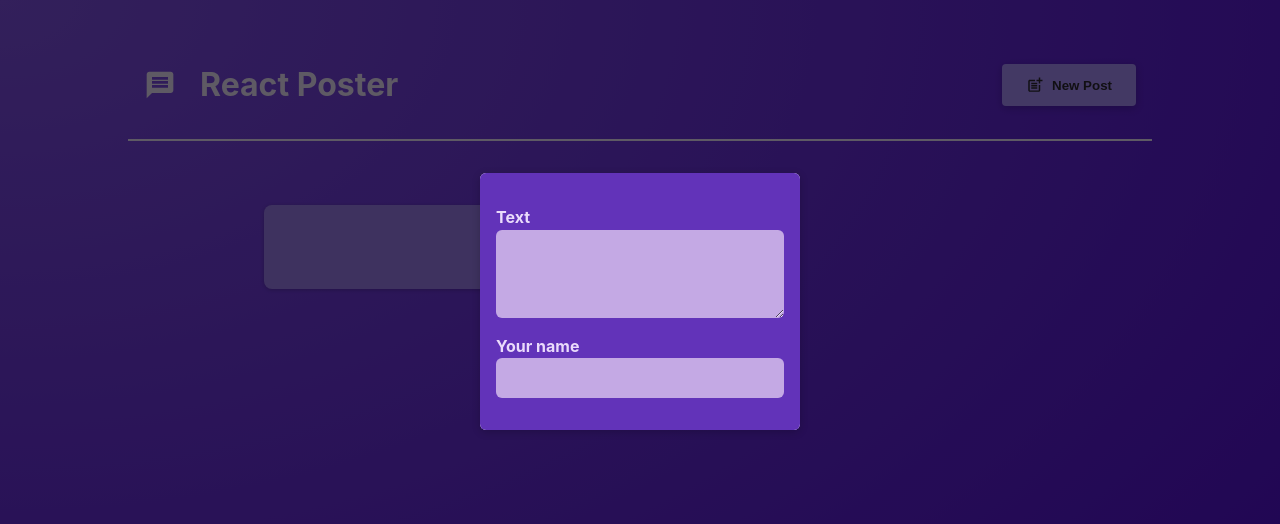
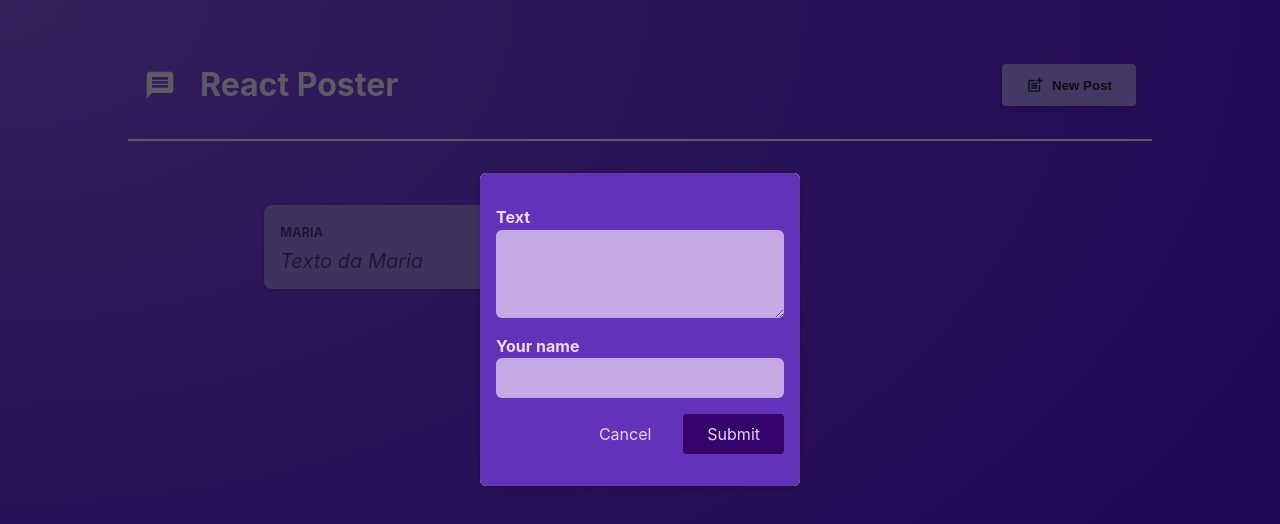
Before and after one commit to vinimari/react-posts, a React (Vite) app: page / in a window 1280 px wide. Both pictures are taken after a click on the button "New Post". Shown: the top 524 px of the page. Built offline with nearby package versions, Linux system fonts and the light colour scheme.

Commit message:
feat: add submit function

```diff
--- a/src/components/NewPost.tsx
+++ b/src/components/NewPost.tsx
@@ -1,21 +1,50 @@
-import { ChangeEventHandler } from "react";
+import { useState } from "react";
 import styles from "./NewPost.module.css";
 
+export type PostData = {
+  enteredAuthor: string;
+  enteredBody: string;
+};
+
 type Props = {
-  onBodyChange: ChangeEventHandler<HTMLTextAreaElement>;
-  onAuthorChange: ChangeEventHandler<HTMLInputElement>;
+  onCancel: () => void;
+  onAddPost: (postData: PostData) => void;
 };
 
 function NewPost(props: Readonly<Props>) {
+  const [enteredBody, setEnteredBody] = useState("");
+  const [enteredAuthor, setEnteredAuthor] = useState("");
+
+  function bodyChangeHandler(event: React.ChangeEvent<HTMLTextAreaElement>) {
+    setEnteredBody(event.target.value);
+  }
+
+  function authorChangeHandler(event: React.ChangeEvent<HTMLInputElement>) {
+    setEnteredAuthor(event.target.value);
+  }
+
+  function submitHandler(event: React.FormEvent<HTMLFormElement>) {
+    event.preventDefault();
+    const postData = { enteredAuthor, enteredBody };
+    props.onAddPost(postData);
+    props.onCancel();
+  }
+
   return (
-    <form className={styles.form}>
+    <form className={styles.form} onSubmit={submitHandler}>
       <p>
         <label htmlFor="body">Text</label>
-        <textarea id="body" required rows={3} onChange={props.onBodyChange} />
+        <textarea id="body" required rows={3} onChange={bodyChangeHandler} />
       </p>
       <p>
         <label htmlFor="name">Your name</label>
-        <input type="text" id="name" required onChange={props.onAuthorChange}/>
+        <input type="text" id="name" required onChange={authorChangeHandler} />
+      </p>
+      <p className={styles.actions}>
+        <button type="button" onClick={props.onCancel}>
+          Cancel
+        </button>
+        <button>Submit</button>
       </p>
     </form>
   );
--- a/src/components/PostsList.tsx
+++ b/src/components/PostsList.tsx
@@ -1,29 +1,24 @@
 import { useState } from "react";
-import NewPost from "./NewPost";
+import NewPost, { PostData } from "./NewPost";
 import Post from "./Post";
 import styles from "./PostsList.module.css";
 import Modal from "./Modal";
 import MainHeader from "./MainHeader";
 
 function PostsList() {
-  const [enteredBody, setEnteredBody] = useState("");
-  const [enteredAuthor, setEnteredAuthor] = useState("");
   const [modalVisible, setModalVisible] = useState(false);
+  const [posts, setPosts] = useState<PostData[]>([]);
 
-  function changeBodyHandler(event: React.ChangeEvent<HTMLTextAreaElement>) {
-    setEnteredBody(event.target.value);
-  }
-
-  function changeAuthorHandler(event: React.ChangeEvent<HTMLInputElement>) {
-    setEnteredAuthor(event.target.value);
-  }
-
-  function hideModalHandler(event: any) {
+  function hideModalHandler() {
     setModalVisible(false);
   }
 
-  function showModalHandler(event: any) {
+  function showModalHandler() {
     setModalVisible(true);
+  }
+
+  function addPostHandler(postData: any) {
+    setPosts((existingPosts) => [postData, ...existingPosts]);
   }
 
   let modalContent;
@@ -31,10 +26,7 @@ function PostsList() {
   if (modalVisible) {
     modalContent = (
       <Modal onModalHiding={hideModalHandler}>
-        <NewPost
-          onBodyChange={changeBodyHandler}
-          onAuthorChange={changeAuthorHandler}
-        />
+        <NewPost onCancel={hideModalHandler} onAddPost={addPostHandler} />
       </Modal>
     );
   }
@@ -44,7 +36,6 @@ function PostsList() {
       <MainHeader onCreatePost={showModalHandler} />
       {modalContent}
       <ul className={styles.posts}>
-        <Post author={enteredAuthor} body={enteredBody} />
         <Post author="Maria" body="Texto da Maria" />
       </ul>
     </>
```
